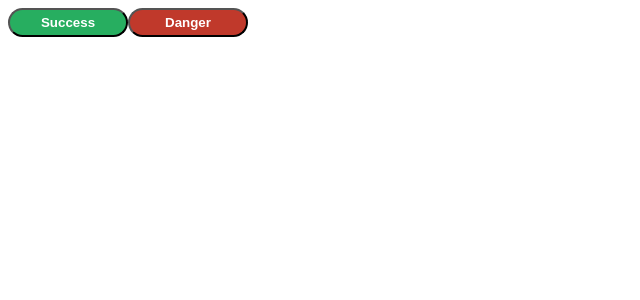
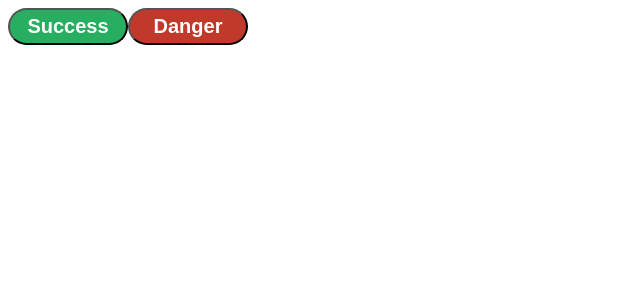
Before and after one commit to kimshuk/styled-comp-test, a React (Create React App) app: page / in a window 1280 px wide. Shown: the top 300 px of the page, without its empty margins (0-640 px from the left). Built offline with nearby package versions, Linux system fonts and the light colour scheme.

Commit message:
setup styled comp, change elem per class, ch 2

```diff
--- a/package.json
+++ b/package.json
@@ -5,7 +5,8 @@
   "dependencies": {
     "react": "^16.7.0",
     "react-dom": "^16.7.0",
-    "react-scripts": "2.1.1"
+    "react-scripts": "2.1.1",
+    "styled-components": "^4.1.3"
   },
   "scripts": {
     "start": "react-scripts start",
--- a/src/App.css
+++ /dev/null
@@ -1,23 +0,0 @@
-.button {
-  border-radius: 50px;
-  padding: 5px;
-  min-width: 120px;
-  color: white;
-  background-color: black;
-  font-weight: 600;
-  -webkit-appearance: none;
-  cursor: pointer;
-}
-
-.button:active,
-.button:focus {
-  outline: none;
-}
-
-.button--success {
-  background-color: #27ae60;
-}
-
-.button--danger {
-  background-color: #c0392b;
-}
--- a/src/App.js
+++ b/src/App.js
@@ -1,12 +1,28 @@
 import React, { Component, Fragment } from "react";
-import Button from "./Button";
+import styled from "styled-components";
+
+const Button = styled.button`
+  border-radius: 50px;
+  padding: 5px;
+  min-width: 120px;
+  color: white;
+  font-size: 20px;
+  font-weight: 600;
+  -webkit-appearance: none;
+  cursor: pointer;
+  &:active,
+  &:focus {
+    outline: none;
+  }
+  background-color: ${props => (props.danger ? "#c0392b" : "#27ae60")};
+`;
 
 class App extends Component {
   render() {
     return (
       <Fragment>
-        <button className="button--success button">Success</button>
-        <button className="button--danger button">Danger</button>
+        <Button success>Success</Button>
+        <Button danger>Danger</Button>
       </Fragment>
     );
   }
```
Also changed, not shown: 1 other file (tests, documents, lock files or other folders).
